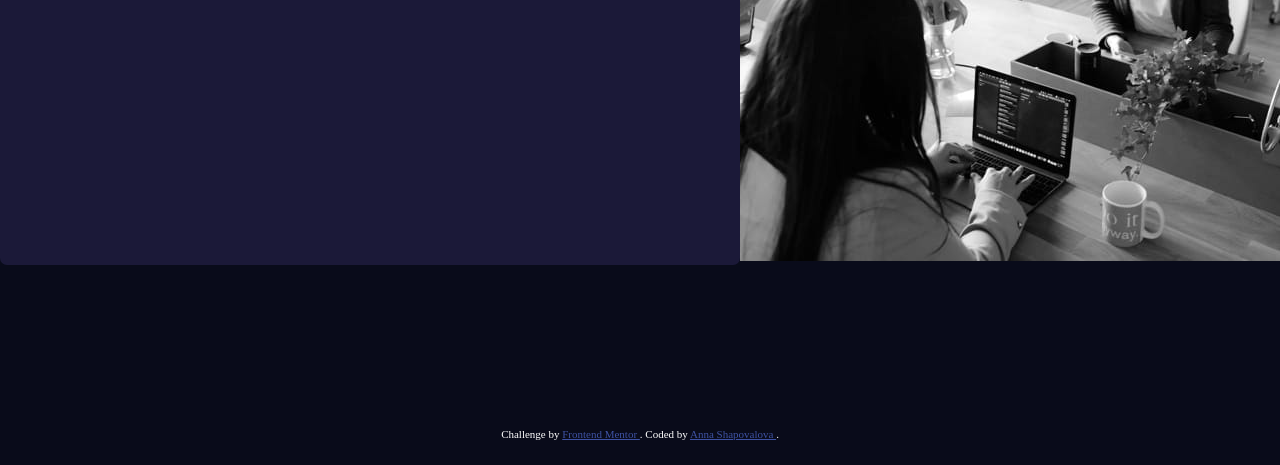
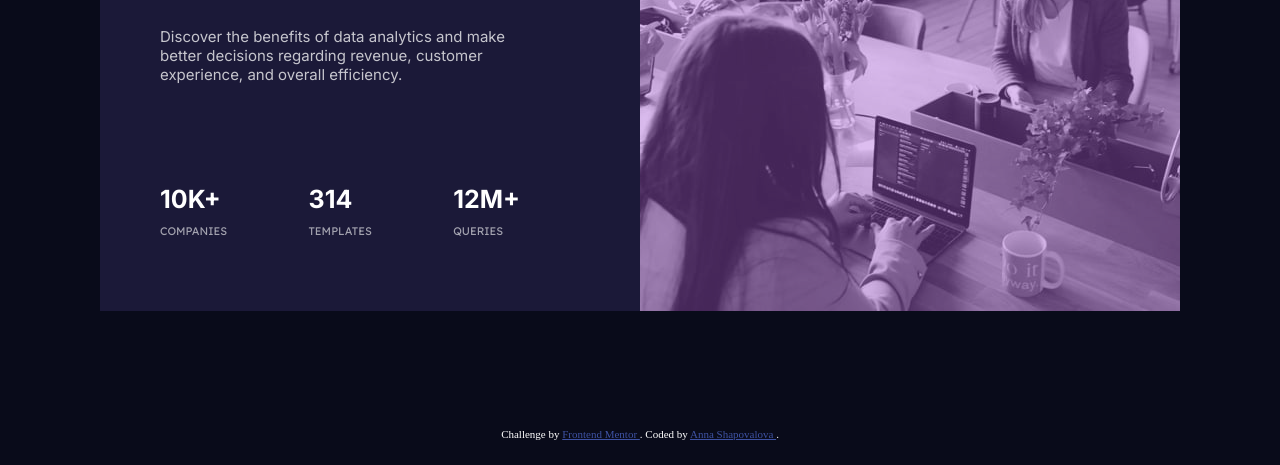
Before and after one commit to hannashapovalova/Stats-preview-card-component, a plain HTML site: page index.html in a window 1280 px wide. Shown: the part 335-800 px from the top of the page. Drawn offline with Linux system fonts and the light colour scheme.

Commit message:
Added basic CSS

```diff
--- a/index.html
+++ b/index.html
@@ -27,13 +27,28 @@
         </div>
         <div class="results_container">
           <div>
-            10k+ companies
+            <div class="number">
+              10k+
+            </div>
+            <div class="item">
+              companies
+            </div>
           </div>
           <div>
-            314 templates
+            <div class="number">
+              314
+            </div>
+            <div class="item">
+              templates
+            </div>
           </div>
           <div>
-            12m+ queries
+            <div class="number">
+              12m+
+            </div>
+            <div class="item">
+              queries
+            </div>
           </div>
         </div>
       </div>
--- a/styles.css
+++ b/styles.css
@@ -27,39 +27,64 @@ body {
     display: flex;
     flex-direction: row;
     justify-content: center;
-    margin-top: 150px;
+    margin-top: 200px;
+    max-height: 446px;
 }
+
 .left_side_container {
+    max-width: 540px;
     background-color: var(--dark-desaturated-blue-card-background);
-    padding: 40px;
+    padding: 60px 120px 60px 60px;
     font-family: var(--primary-font);
-    border-radius: 7px;
-
+    font-weight: 400;
 }
 
 .article-container {
     display: flex;
     flex-direction: column;
+    text-align: left;
+}
 
-}
 .accent_word {
     color: var(--soft-violet-accent);
 }
 
 .article {
     color: var(--slightly-transparent-white-main-paragraph);
+    margin: 30px 0;
 }
+
 .results_container {
     display: flex;
     flex-direction: row;
     justify-content: space-between;
     align-items: center;
+    margin-top: 70px;
+}
+.number {
+    font-size: 25px;
+    font-weight: 700;
+    text-transform: uppercase;
+}
+
+.item {
+    color: var(--slightly-transparent-white-stat-headings);
+    font-family: var(--secondaty-font);
+    text-transform: uppercase;
+    font-size: 11px;
+    margin-top: 10px;
 }
 
 .image_container {
-
+    max-width: 540px;
+    background: var(--soft-violet-accent);
+    overflow: hidden;
 }
 
+img {
+    object-fit: cover;
+    opacity: 0.6;
+ }
 
 
 
```
Also changed, not shown: 1 other file.
